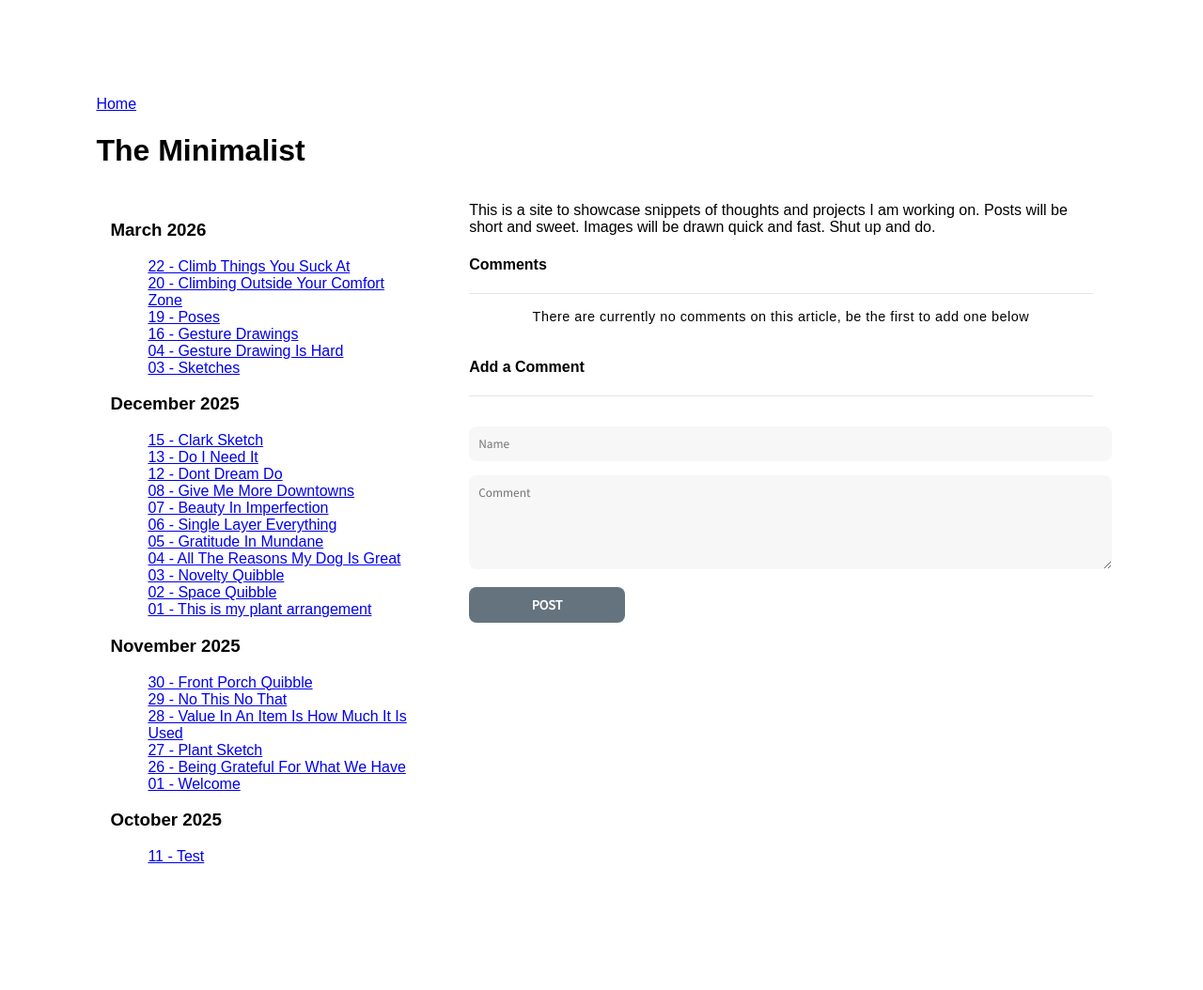
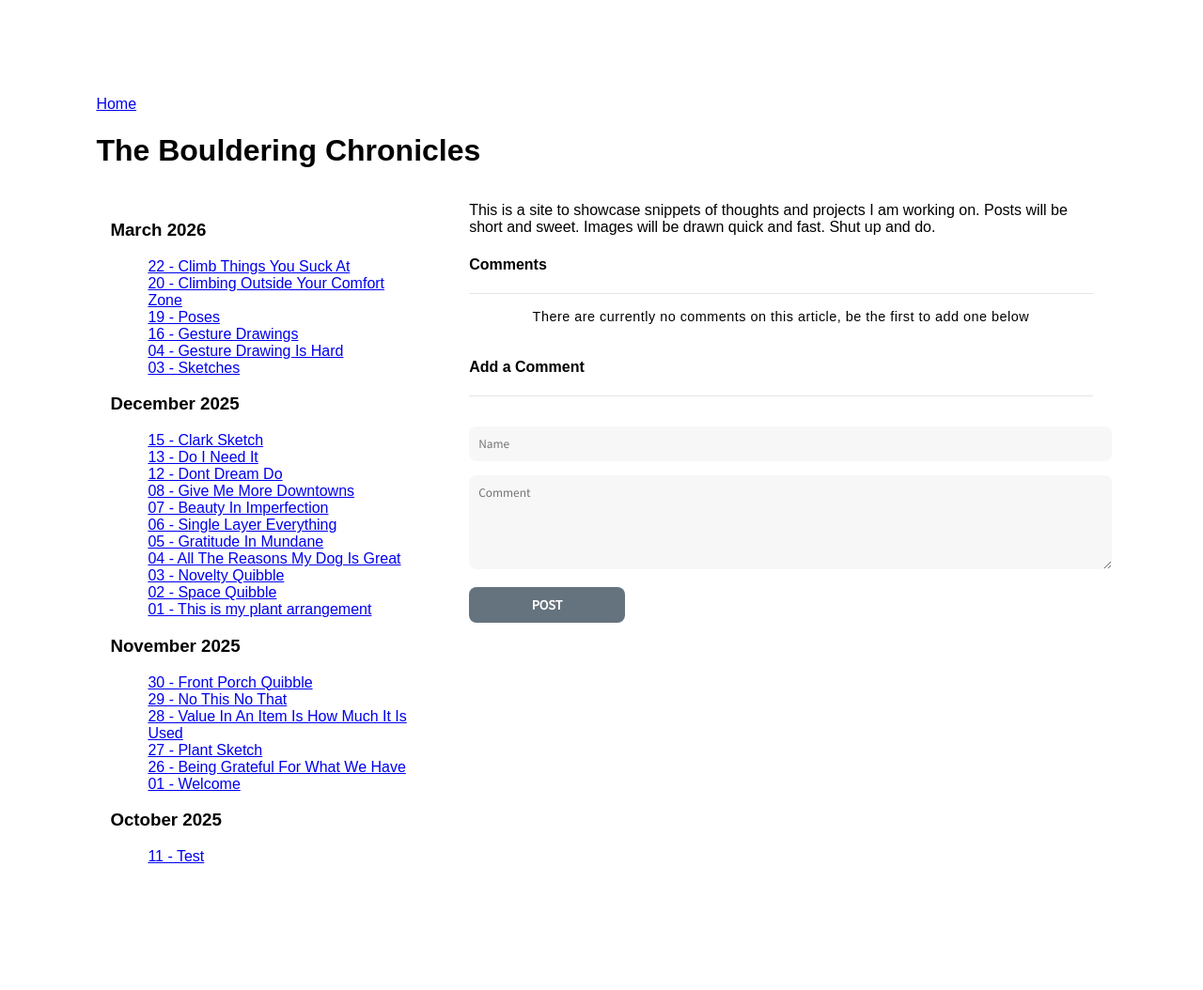
Before and after one commit to heyluney/heyluney.github.io, a Jekyll site: the page built from index.html, in a window 1280 px wide. Shown: the whole page at 94% size. Built offline with Jekyll 4.4.1, drawn with Linux system fonts in a browser that asks for light colours; some web fonts are replaced.

Commit message:
Update default.html

```diff
--- a/_layouts/default.html
+++ b/_layouts/default.html
@@ -14,7 +14,7 @@
   <a href="/">Home</a>
 </nav>
 
-<h1>The Minimalist</h1>
+<h1>The Bouldering Chronicles</h1>
 
 
 <div class="container">
```
